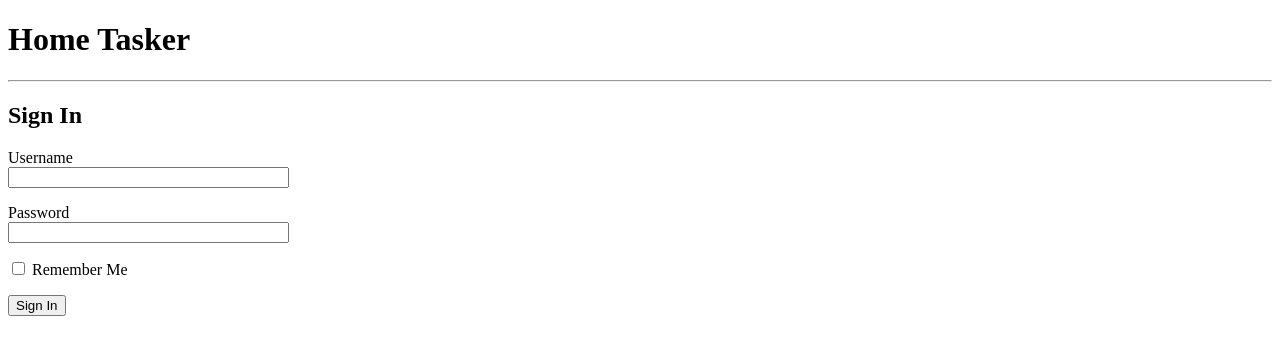
After one commit to sebastian-power/todo-webserver, a Flask app: page /login in a window 1280 px wide. The commit adds this page. Shown: the top 355 px of the page. Run offline with Flask 3, Linux system fonts and the light colour scheme.

Commit message:
Chapter 3: Web Forms

```diff
--- a/app/__init__.py
+++ b/app/__init__.py
@@ -1,5 +1,8 @@
 from flask import Flask
 
+from config import Config
+
 app = Flask(__name__)
+app.config.from_object(Config)
 
 from app import routes
--- /dev/null
+++ b/app/forms.py
@@ -0,0 +1,10 @@
+from flask_wtf import FlaskForm
+from wtforms import BooleanField, PasswordField, StringField, SubmitField
+from wtforms.validators import DataRequired
+
+
+class LoginForm(FlaskForm):
+    username = StringField("Username", validators=[DataRequired()])
+    password = PasswordField("Password", validators=[DataRequired()])
+    remember_me = BooleanField("Remember Me")
+    submit = SubmitField("Sign In")
--- a/app/routes.py
+++ b/app/routes.py
@@ -1,6 +1,7 @@
-from flask import render_template
+from flask import flash, redirect, render_template, url_for
 
 from app import app
+from app.forms import LoginForm
 
 
 @app.route("/")
@@ -20,3 +21,14 @@ def index():
         },
     ]
     return render_template("index.html", title="Home", user=user, usr_tasks=usr_tasks)
+
+
+@app.route("/login", methods=["GET", "POST"])
+def login():
+    form = LoginForm()
+    if form.validate_on_submit():
+        flash(
+            f"Login requested for user {form.username.data}, remember_me={form.remember_me.data}"
+        )
+        return redirect(url_for("index"))
+    return render_template("login.html", title="Sign In", form=form)
--- /dev/null
+++ b/app/templates/login.html
@@ -0,0 +1,30 @@
+<!DOCTYPE html>
+<html>
+    <head>
+        <title>{{ title }} - Home Tasker</title>
+    </head>
+    <body>
+        <h1>Home Tasker</h1>
+        <hr>
+        <h2>Sign In</h2>
+        <form action="" method="post" novalidate>
+            {{ form.hidden_tag() }}
+            <p>
+                {{ form.username.label }}<br>
+                {{ form.username(size=32) }}
+                {% for error in form.username.errors %}
+                <span style="color: red;">[{{ error }}]</span>
+                {% endfor %}
+            </p>
+            <p>
+                {{ form.password.label }}<br>
+                {{ form.password(size=32) }}
+                {% for error in form.password.errors %}
+                <span style="color: red;">[{{ error }}]</span>
+                {% endfor %}
+            </p>
+            <p>{{ form.remember_me() }} {{ form.remember_me.label }}</p>
+            <p>{{ form.submit() }}</p>
+        </form>
+    </body>
+</html>
--- /dev/null
+++ b/config.py
@@ -0,0 +1,5 @@
+import os
+
+
+class Config:
+    SECRET_KEY = os.environ.get("SECRET_KEY") or "for-no-reason"
--- a/requirements.txt
+++ b/requirements.txt
@@ -2,8 +2,10 @@ blinker==1.7.0
 click==8.1.7
 colorama==0.4.6
 Flask==3.0.1
+Flask-WTF==1.2.1
 itsdangerous==2.1.2
 Jinja2==3.1.3
 MarkupSafe==2.1.4
 python-dotenv==1.0.0
 Werkzeug==3.0.1
+WTForms==3.1.2
```
Also changed, not shown: app/templates/base.html (+9 -0 lines).
